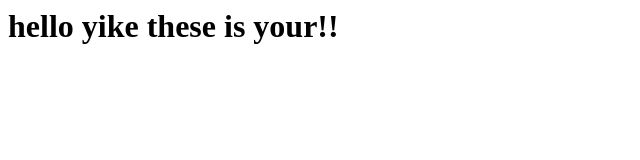
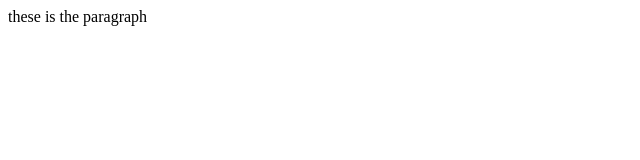
Before and after one commit to yike-cyber/burgr-shop-with-html-and-css, a plain HTML site: page index.html in a window 1280 px wide. Shown: the whole page, without its empty margins (0-640 px from the left). Drawn offline with Linux system fonts and the light colour scheme.

Commit message:
paragrah on main

```diff
--- a/index.html
+++ b/index.html
@@ -1 +1 @@
-<h1>hello yike these is your!!</h1>
+<p>these is the paragraph</p>
```
